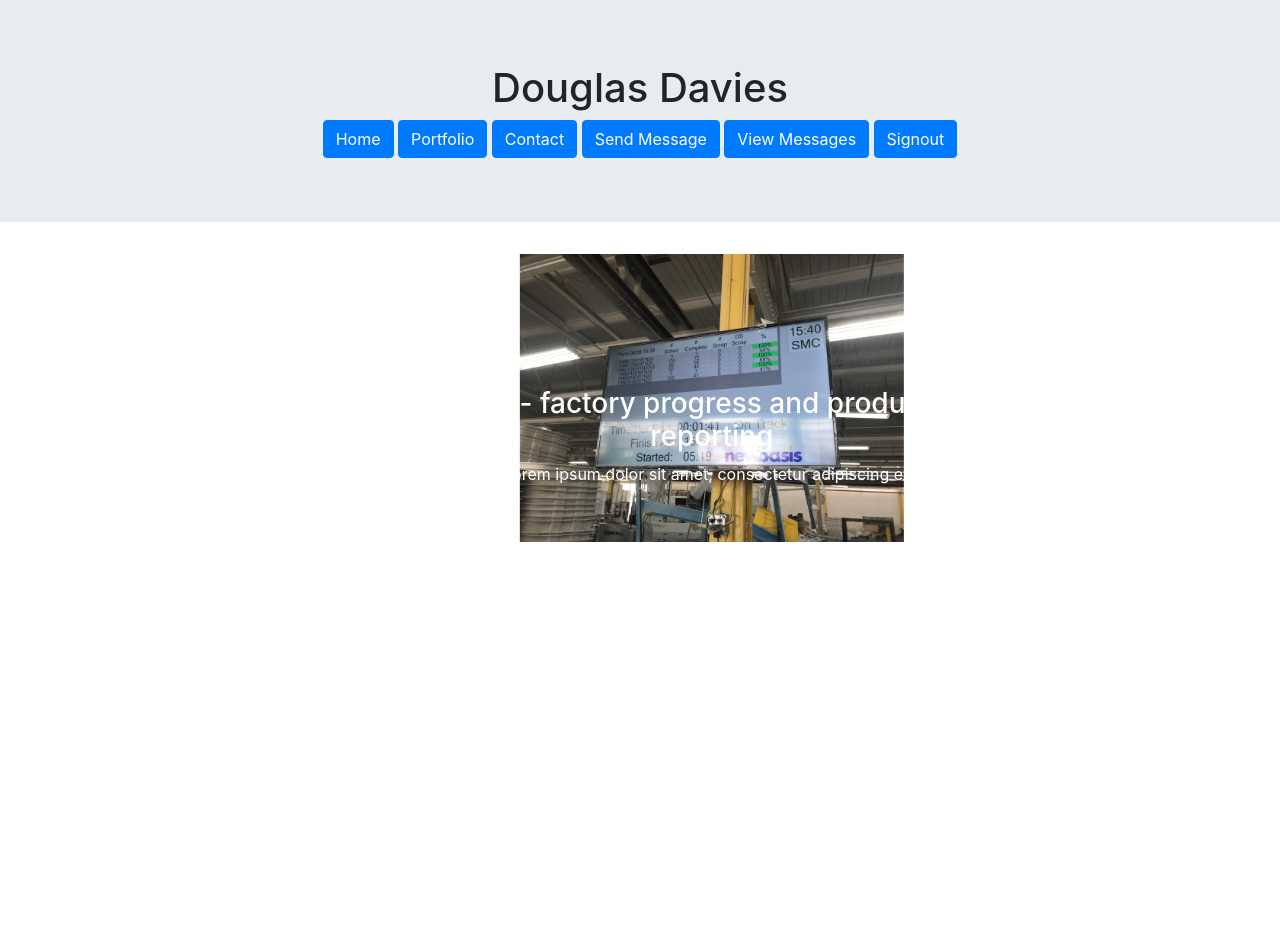
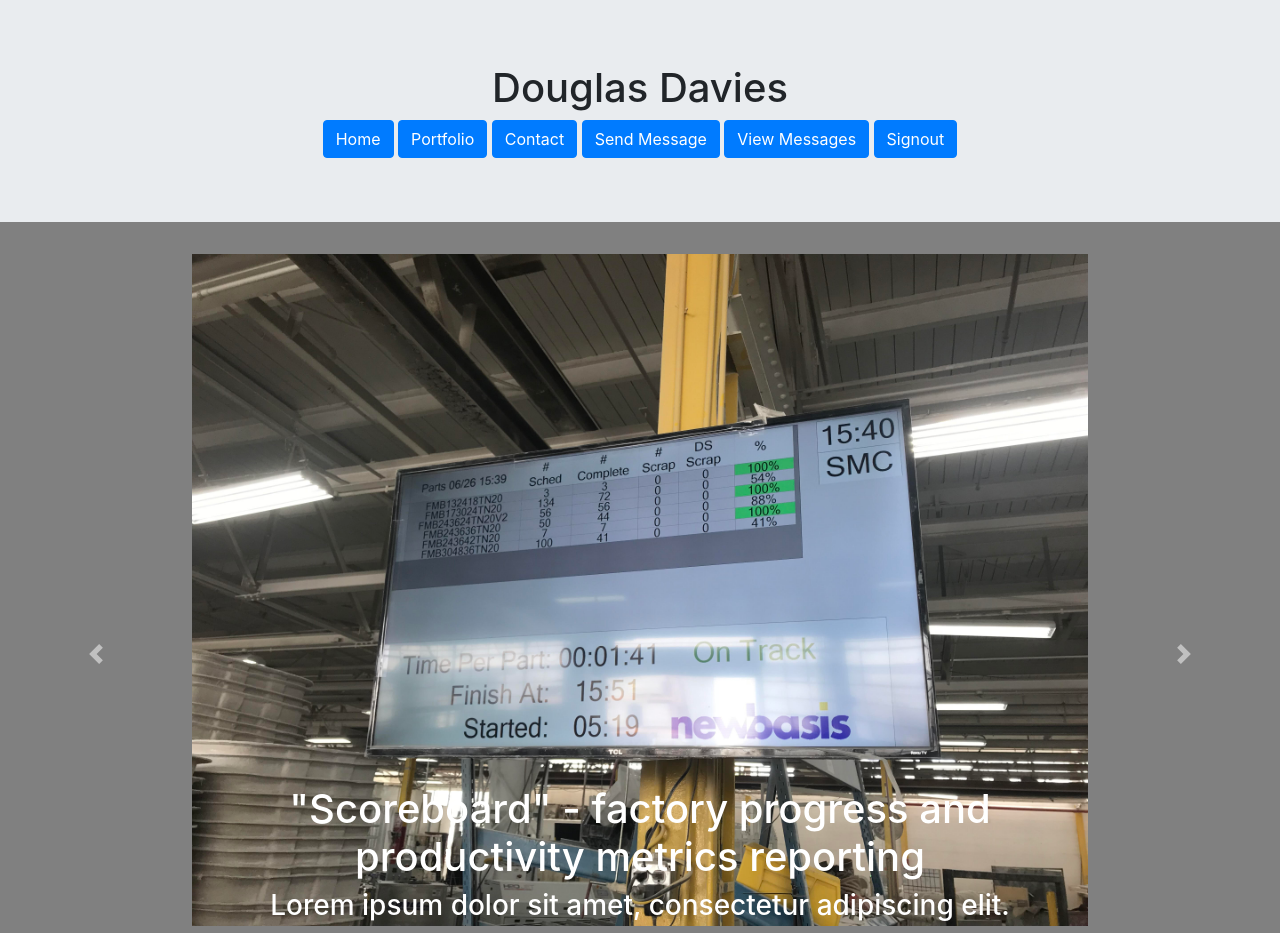
Before and after one commit to Kashmir9d/Aws-website, a React (Create React App) app: page /portfolio in a window 1280 px wide. Shown: the top 933 px of the page. Before the commit the page ends 800 px from the top, so only its background shows below. Built offline with nearby package versions, Linux system fonts and the light colour scheme; no server answers; what @aws-amplify/ui-react, aws-amplify would draw is missing.

Commit message:
Getting Portfolio working

```diff
--- a/public/index.html
+++ b/public/index.html
@@ -26,7 +26,7 @@
     -->
     <title>Douglas Davies</title>
   </head>
-  <body>
+  <body style="background-color: gray">
     <noscript>You need to enable JavaScript to run this app.</noscript>
     <div id="root"></div>
     <!--
--- a/src/components/Portfolio.js
+++ b/src/components/Portfolio.js
@@ -12,29 +12,36 @@ function Portfolio(props) {
         <div style={{ alignSelf: 'center' }}>
         <Carousel activeIndex={index} onSelect={handleSelect} >
             <Carousel.Item  >
-                <Card class="d-block mx-auto" style={{ width: '30%'}} >
-                    <Card.Img variant="top" src="images/Scoreboard1.jpg" />
-                    <Card.Body>
-                        <Card.Title>"Scoreboard" - factory progress and productivity metrics reporting</Card.Title>
-                        <Card.Text>
-                            Custom designed system
-                        </Card.Text>
-                    </Card.Body>
-                </Card>
+            <img
+                    className="d-block w-100"
+                    src="images/T2.jpg"
+                    alt="Second slide"
+                    style={{ width: '50%', paddingRight: '15%', paddingLeft: '15%', paddingBottom: '10%'}}
+                />
+
+                <Carousel.Caption>
+                    <h1>"Scoreboard" - factory progress and productivity metrics reporting</h1>
+                    <h3>Lorem ipsum dolor sit amet, consectetur adipiscing elit.</h3>
+                    <h3>Lorem ipsum dolor sit amet, consectetur adipiscing elit.</h3>
+                    <h3>Lorem ipsum dolor sit amet, consectetur adipiscing elit.</h3>
+                </Carousel.Caption>
             </Carousel.Item>
             <Carousel.Item>
                 <img
-                    className="d-block mx-auto"
+                    className="d-block w-100"
                     src="images/Scoreboard1.jpg"
                     alt="Second slide"
-                    style={{ width: '30%'}}
+                    style={{ width: '50%', paddingRight: '15%', paddingLeft: '15%', paddingBottom: '10%'}}
                 />
 
                 <Carousel.Caption>
-                    <h3>"Scoreboard" - factory progress and productivity metrics reporting</h3>
-                    <p>Lorem ipsum dolor sit amet, consectetur adipiscing elit.</p>
+                    <h1>"Scoreboard" - factory progress and productivity metrics reporting</h1>
+                    <h3>Lorem ipsum dolor sit amet, consectetur adipiscing elit.</h3>
+                    <h3>Lorem ipsum dolor sit amet, consectetur adipiscing elit.</h3>
+                    <h3>Lorem ipsum dolor sit amet, consectetur adipiscing elit.</h3>
                 </Carousel.Caption>
             </Carousel.Item>
+
             <Carousel.Item>
                 <img
                     className="d-block w-100"
```
